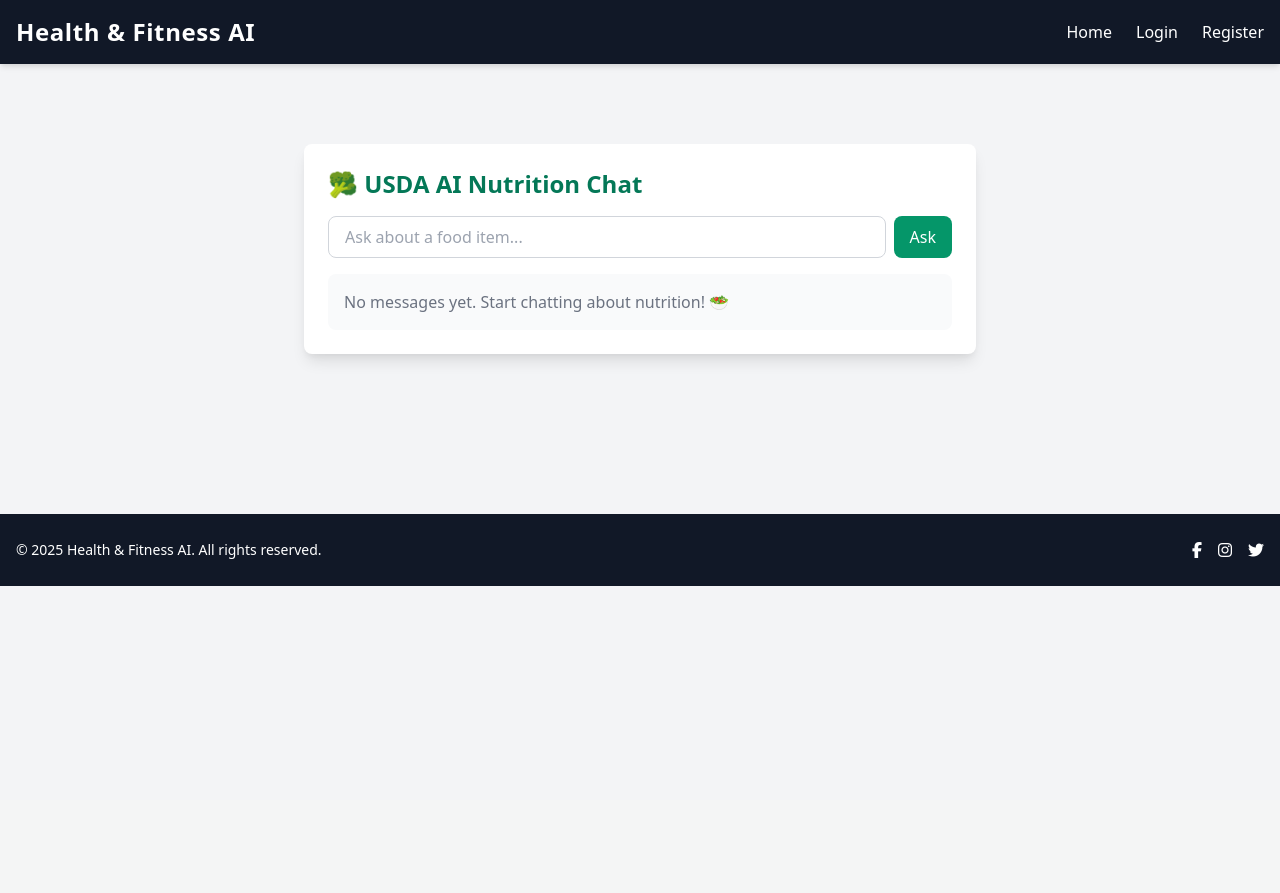
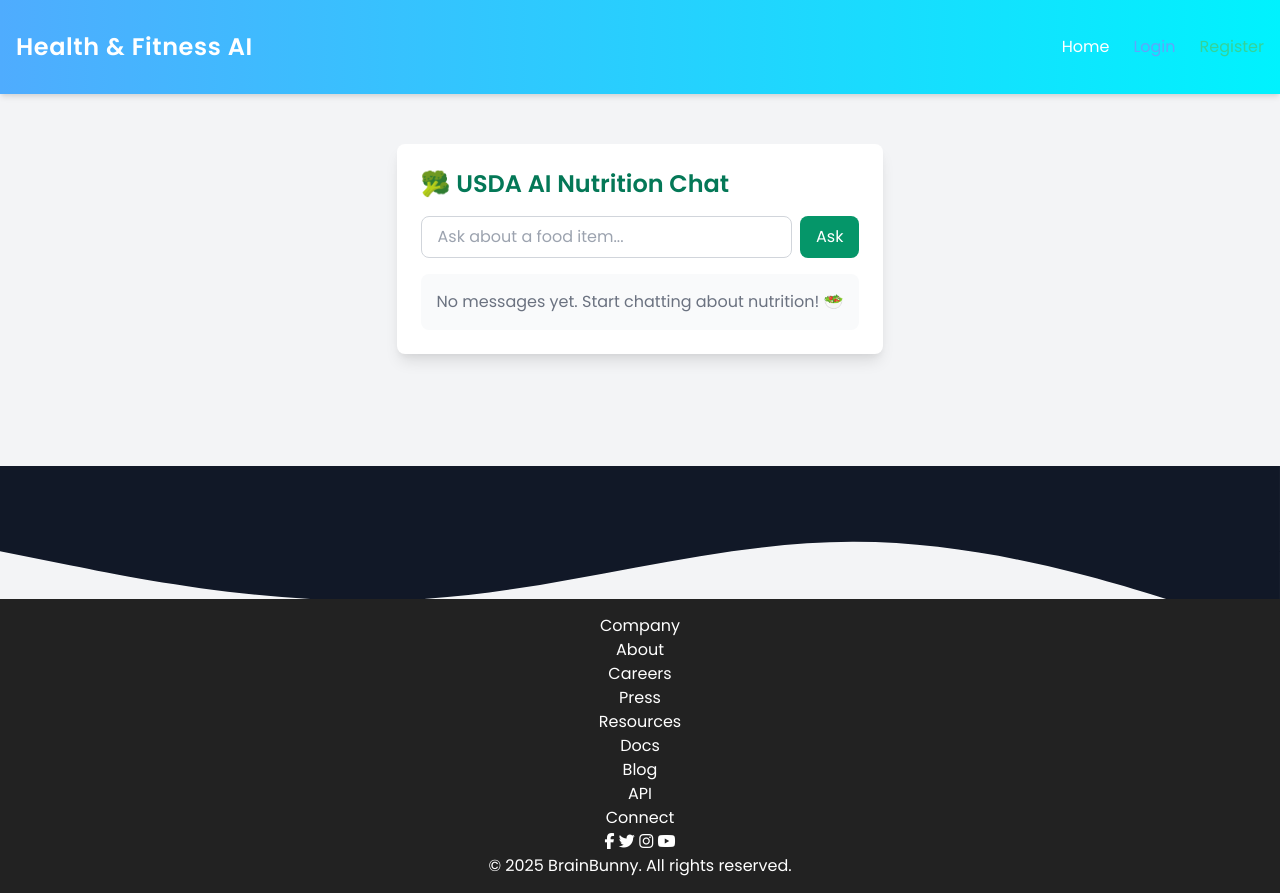
Before and after one commit to amma630/apfit, a Django app: page /chat/ in a window 1280 px wide. Before the commit the page ends 586 px from the top, so only its background shows below. Run offline with Django 5.2, Linux system fonts and the light colour scheme.

Commit message:
Update base.html

```diff
--- a/health_fitness_ai/templates/users/base.html
+++ b/health_fitness_ai/templates/users/base.html
@@ -8,33 +8,45 @@
 
   <!-- Tailwind CSS CDN -->
   <link href="https://cdn.jsdelivr.net/npm/tailwindcss@2.2.19/dist/tailwind.min.css" rel="stylesheet">
-  <link rel="stylesheet" href="{% static 'dashboard.css' %}">
+
+  <!-- Font Awesome -->
   <link rel="stylesheet" href="https://cdnjs.cloudflare.com/ajax/libs/font-awesome/6.5.0/css/all.min.css">
+
+  <!-- Lottie Files -->
   <script src="https://unpkg.com/@lottiefiles/lottie-player@latest/dist/lottie-player.js"></script>
 
+  <!-- Static CSS -->
+   {% load static %}
+  <link rel="stylesheet" href="{% static 'dashboard.css' %}">
+  <link rel="stylesheet" href="{% static 'base.css' %}">
+
+  <!-- Hamburger Animation Style -->
   <style>
-    .notification-bell.ring::after {
-      content: '';
-      position: absolute;
-      top: -5px;
-      right: -5px;
-      width: 10px;
-      height: 10px;
-      background-color: red;
-      border-radius: 50%;
-      animation: pulse 1s infinite;
+    .hamburger span {
+      display: block;
+      width: 25px;
+      height: 3px;
+      margin: 5px auto;
+      transition: all 0.3s ease-in-out;
+      background-color: white;
     }
 
-    @keyframes pulse {
-      0% { transform: scale(1); }
-      50% { transform: scale(1.3); }
-      100% { transform: scale(1); }
+    .hamburger.open span:nth-child(1) {
+      transform: rotate(45deg) translate(5px, 5px);
+    }
+
+    .hamburger.open span:nth-child(2) {
+      opacity: 0;
+    }
+
+    .hamburger.open span:nth-child(3) {
+      transform: rotate(-45deg) translate(5px, -5px);
     }
 
     .fade-in {
       opacity: 0;
-      transform: translateY(30px);
-      transition: opacity 0.8s ease, transform 0.8s ease;
+      transform: translateY(10px);
+      transition: opacity 0.5s ease, transform 0.5s ease;
     }
 
     .fade-in.show {
@@ -42,98 +54,25 @@
       transform: translateY(0);
     }
   </style>
-</head>
 
-<!-- Pass `has_new_notifications` safely using data-* -->
-<body class="bg-gray-100 text-gray-900" data-has-new="{{ has_new_notifications|yesno:'true,false' }}">
-
-<!-- Header -->
-<header class="fixed top-0 w-full z-50 bg-gray-900 text-white shadow-md">
-  <div class="max-w-7xl mx-auto flex justify-between items-center px-4 py-4">
-    <a href="/" class="text-2xl font-bold tracking-wide hover:text-green-400 transition">Health & Fitness AI</a>
-
-    <nav class="hidden md:flex space-x-6 items-center">
-      {% if user.is_authenticated %}
-        <a href="{% url 'dashboard' %}" class="hover:text-green-400">Dashboard</a>
-        <a href="{% url 'profile' %}" class="hover:text-green-400">Profile</a>
-        <a href="{% url 'meal_log' %}" class="hover:text-green-400">Meal Log</a>
-        <a href="{% url 'ai_chat:chat' %}" class="hover:text-green-400">AI Chat</a>
-        <a href="{% url 'workout_list' %}" class="hover:text-green-400">Workout Log</a>
-        <a href="{% url 'logout' %}" class="hover:text-red-400">Logout</a>
-        <a href="{% url 'notification_list' %}" class="relative notification-bell {% if has_new_notifications %}ring{% endif %}">
-          <i class="fas fa-bell text-lg"></i>
-        </a>
-      {% else %}
-        <a href="{% url 'home' %}" class="hover:text-green-400">Home</a>
-        <a href="{% url 'login' %}" class="hover:text-blue-400">Login</a>
-        <a href="{% url 'register' %}" class="hover:text-green-400">Register</a>
-      {% endif %}
-    </nav>
-
-    <!-- Mobile menu toggle -->
-    <div class="md:hidden flex flex-col gap-1 cursor-pointer" onclick="toggleMenu()">
-      <span class="w-6 h-0.5 bg-white"></span>
-      <span class="w-6 h-0.5 bg-white"></span>
-      <span class="w-6 h-0.5 bg-white"></span>
-    </div>
-  </div>
-
-  <!-- Mobile Nav -->
-  <div id="navLinks" class="md:hidden hidden flex-col bg-gray-800 px-4 py-2 space-y-2">
-    {% if user.is_authenticated %}
-      <a href="{% url 'dashboard' %}" class="hover:text-green-400">Dashboard</a>
-      <a href="{% url 'profile' %}" class="hover:text-green-400">Profile</a>
-      <a href="{% url 'meal_log' %}" class="hover:text-green-400">Meal Log</a>
-      <a href="{% url 'ai_chat:chat' %}" class="hover:text-green-400">AI Chat</a>
-      <a href="{% url 'workout_list' %}" class="hover:text-green-400">Workout Log</a>
-      <a href="{% url 'logout' %}" class="hover:text-red-400">Logout</a>
-    {% else %}
-      <a href="{% url 'home' %}" class="hover:text-green-400">Home</a>
-      <a href="{% url 'login' %}" class="hover:text-blue-400">Login</a>
-      <a href="{% url 'register' %}" class="hover:text-green-400">Register</a>
-    {% endif %}
-  </div>
-
-  <!-- Notification Sound -->
-  <audio id="notif-sound" src="{% static 'images/notify.mp3' %}" preload="auto"></audio>
-</header>
-
-<!-- Main Content -->
-<main class="max-w-7xl mx-auto px-4 py-28 fade-in" id="main-content">
-  {% block content %}
-  <!-- Page-specific content goes here -->
-  {% endblock %}
-</main>
-
-<!-- Footer -->
-<footer class="bg-gray-900 text-white py-6 mt-12">
-  <div class="max-w-7xl mx-auto flex flex-col md:flex-row justify-between items-center px-4">
-    <p class="text-sm">&copy; 2025 Health & Fitness AI. All rights reserved.</p>
-    <div class="flex space-x-4 mt-3 md:mt-0">
-      <a href="#" class="hover:text-blue-400"><i class="fab fa-facebook-f"></i></a>
-      <a href="#" class="hover:text-pink-400"><i class="fab fa-instagram"></i></a>
-      <a href="#" class="hover:text-sky-400"><i class="fab fa-twitter"></i></a>
-    </div>
-  </div>
-</footer>
-
-<!-- Scripts -->
+  <!-- Hamburger Toggle Script -->
   <script>
     function toggleMenu() {
-    document.getElementById('navLinks').classList.toggle('hidden');
+      const menu = document.getElementById('mobileMenu');
+      const hamburger = document.getElementById('hamburger');
+      menu.classList.toggle('max-h-0');
+      menu.classList.toggle('max-h-screen');
+      hamburger.classList.toggle('open');
     }
 
     function playNotifSound() {
       const audio = document.getElementById('notif-sound');
       if (audio) {
-      audio.play().catch(err => {
-        console.warn('Autoplay blocked or error:', err);
-      });
+        audio.play().catch(err => console.warn('Autoplay blocked or error:', err));
       }
     }
 
     document.addEventListener('DOMContentLoaded', () => {
-    // Fade-in effect
       const content = document.getElementById("main-content");
       if (content) {
         setTimeout(() => {
@@ -141,13 +80,157 @@
         }, 200);
       }
 
-    // Play notification if needed (from body data attr)
       const hasNewNotif = document.body.dataset.hasNew === 'true';
       if (hasNewNotif) {
         playNotifSound();
       }
     });
+    const bell = document.querySelector('.notification-bell');
+
+function triggerBellRing() {
+  if (!bell) return;
+  bell.classList.add('ring');
+
+  // Remove the ring class after animation duration (e.g., 1s)
+  setTimeout(() => {
+    bell.classList.remove('ring');
+  }, 1000);
+}
+
+document.addEventListener('DOMContentLoaded', () => {
+  const content = document.getElementById("main-content");
+  if (content) {
+    setTimeout(() => content.classList.add("show"), 200);
+  }
+
+  const hasNewNotif = document.body.dataset.hasNew === 'true';
+  if (hasNewNotif) {
+    playNotifSound();
+    triggerBellRing();  // only animate once on load
+  }
+});
+
+
   </script>
+</head>
+
+<body class="bg-gray-100 text-gray-900" data-has-new="{{ has_new_notifications|yesno:'true,false' }}">
+  <!-- Header -->
+  <header class="fixed top-0 w-full z-50 bg-gray-900 text-white shadow-md">
+    <div class="max-w-7xl mx-auto flex justify-between items-center px-4 py-4">
+      <a href="/" class="text-2xl font-bold tracking-wide hover:text-green-400 transition">
+        Health & Fitness AI
+      </a>
+
+      <!-- Desktop Nav -->
+      <nav class="hidden md:flex space-x-6 items-center">
+        {% if user.is_authenticated %}
+          <a href="{% url 'dashboard' %}" class="nav-link">Dashboard</a>
+          <a href="{% url 'profile' %}" class="nav-link">Profile</a>
+          <a href="{% url 'meal_log' %}" class="nav-link">Meal Log</a>
+          <a href="{% url 'ai_chat:chat' %}" class="nav-link">AI Chat</a>
+          <a href="{% url 'workout_list' %}" class="nav-link">Workout Log</a>
+          <a href="{% url 'notification_list' %}"
+   class="notification-bell relative {% if has_new_notifications %}has-notification{% endif %}">
+   <i class="fas fa-bell text-lg"></i>
+</a>
+
+
+          <a href="{% url 'logout' %}" class="hover:text-red-400">Logout</a>
+        {% else %}
+          <a href="{% url 'home' %}" class="nav-link">Home</a>
+          <a href="{% url 'login' %}" class="nav-link text-blue-400">Login</a>
+          <a href="{% url 'register' %}" class="nav-link text-green-400">Register</a>
+        {% endif %}
+      </nav>
+
+      <!-- Mobile Hamburger -->
+      <div class="md:hidden z-50 cursor-pointer" onclick="toggleMenu()">
+        <div class="hamburger" id="hamburger">
+          <span></span>
+          <span></span>
+          <span></span>
+        </div>
+      </div>
+    </div>
+
+    <!-- Mobile Dropdown Menu -->
+    <div id="mobileMenu" class="md:hidden absolute top-full left-0 w-full bg-gray-800 overflow-hidden max-h-0 transition-all duration-500 ease-in-out">
+      <div class="flex flex-col px-6 py-4 space-y-4">
+        {% if user.is_authenticated %}
+          <a href="{% url 'dashboard' %}" class="hover:text-green-400 nav-link" onclick="toggleMenu()">Dashboard</a>
+          <a href="{% url 'profile' %}" class="hover:text-green-400 nav-link" onclick="toggleMenu()">Profile</a>
+          <a href="{% url 'meal_log' %}" class="hover:text-green-400 nav-link" onclick="toggleMenu()">Meal Log</a>
+          <a href="{% url 'ai_chat:chat' %}" class="hover:text-green-400 nav-link" onclick="toggleMenu()">AI Chat</a>
+          <a href="{% url 'workout_list' %}" class="hover:text-green-400 nav-link" onclick="toggleMenu()">Workout Log</a>
+          <a href="{% url 'notification_list' %}"
+   class="hover:text-green-400 nav-link flex items-center justify-start"
+   onclick="toggleMenu()">
+   <i class="fas fa-bell text-lg mr-2"></i>
+</a>
+
+          <a href="{% url 'logout' %}" class="hover:text-red-400" onclick="toggleMenu()">Logout</a>
+        {% else %}
+          <a href="{% url 'home' %}" class="nav-link" onclick="toggleMenu()">Home</a>
+          <a href="{% url 'login' %}" class="nav-link text-blue-400" onclick="toggleMenu()">Login</a>
+          <a href="{% url 'register' %}" class="nav-link text-green-400" onclick="toggleMenu()">Register</a>
+        {% endif %}
+      </div>
+    </div>
+    <audio id="notif-sound" src="{% static 'images/notify.mp3' %}" preload="auto"></audio>
+  </header>
+
+  <!-- Main Content -->
+  <main class="max-w-7xl mx-auto px-4 py-28 fade-in" id="main-content">
+    {% block content %}
+    {% endblock %}
+  </main>
+
+  <!-- Footer -->
+  <!-- Wavy SVG Edge -->
+<div class="footer-wave">
+  <svg viewBox="0 0 1440 150" xmlns="http://www.w3.org/2000/svg">
+    <path fill="#111827" d="M0,96L80,112C160,128,320,160,480,149.3C640,139,800,85,960,85.3C1120,85,1280,139,1360,165.3L1440,192L1440,0L1360,0C1280,0,1120,0,960,0C800,0,640,0,480,0C320,0,160,0,80,0L0,0Z" />
+  </svg>
+</div>
+
+<!-- Stylish Footer -->
+<footer>
+  <div class="footer-container">
+    <div class="footer-column">
+      <h4>Company</h4>
+      <ul>
+        <li><a href="#">About</a></li>
+        <li><a href="#">Careers</a></li>
+        <li><a href="#">Press</a></li>
+      </ul>
+    </div>
+
+    <div class="footer-column">
+      <h4>Resources</h4>
+      <ul>
+        <li><a href="#">Docs</a></li>
+        <li><a href="#">Blog</a></li>
+        <li><a href="#">API</a></li>
+      </ul>
+    </div>
+
+    <div class="footer-column">
+      <h4>Connect</h4>
+      <div class="footer-social">
+        <a href="#"><i class="fab fa-facebook-f"></i></a>
+        <a href="#"><i class="fab fa-twitter"></i></a>
+        <a href="#"><i class="fab fa-instagram"></i></a>
+        <a href="#"><i class="fab fa-youtube"></i></a>
+      </div>
+    </div>
+  </div>
+
+  <div class="footer-bottom">
+    &copy; 2025 <span class="brand">BrainBunny</span>. All rights reserved.
+  </div>
+</footer>
+
 
 </body>
 </html>
```
Lines whose indentation alone changed are shown as unchanged.
